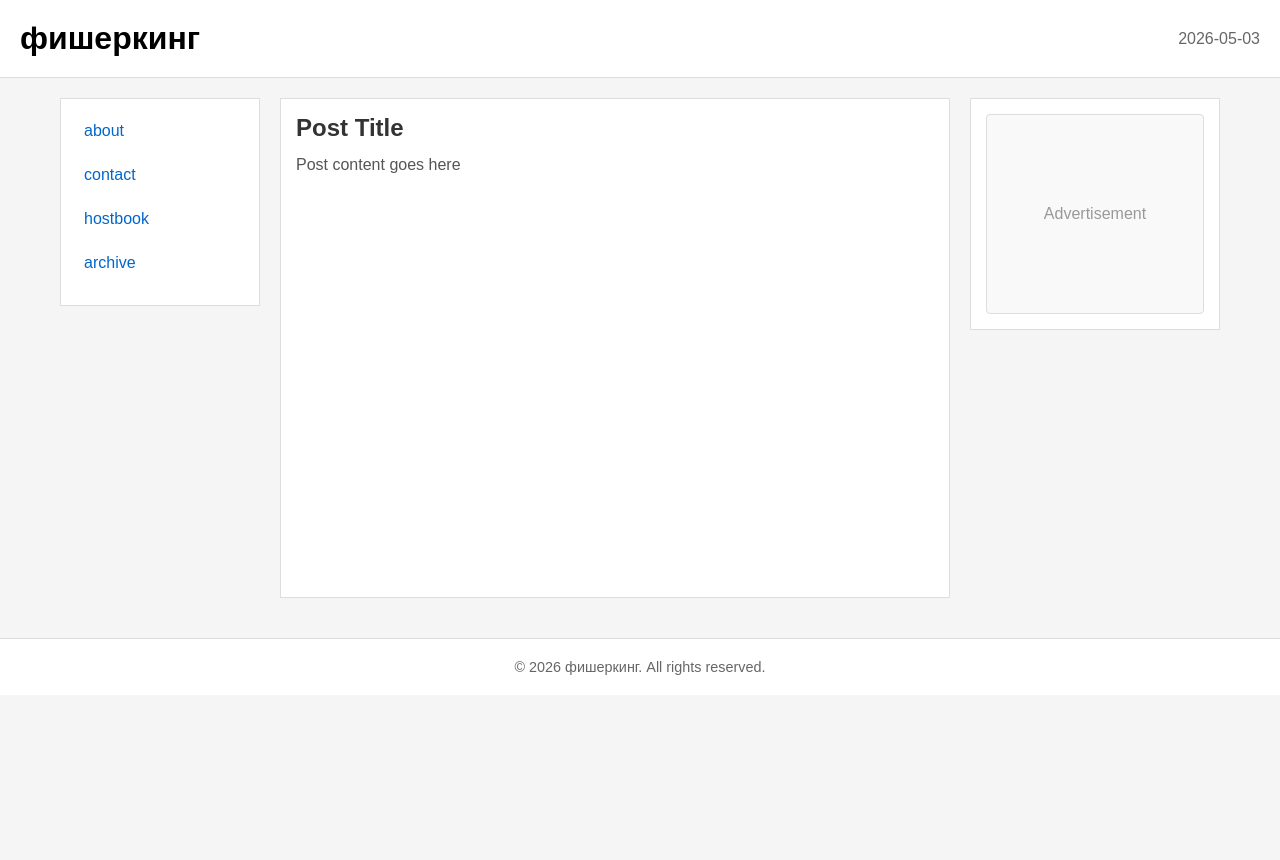
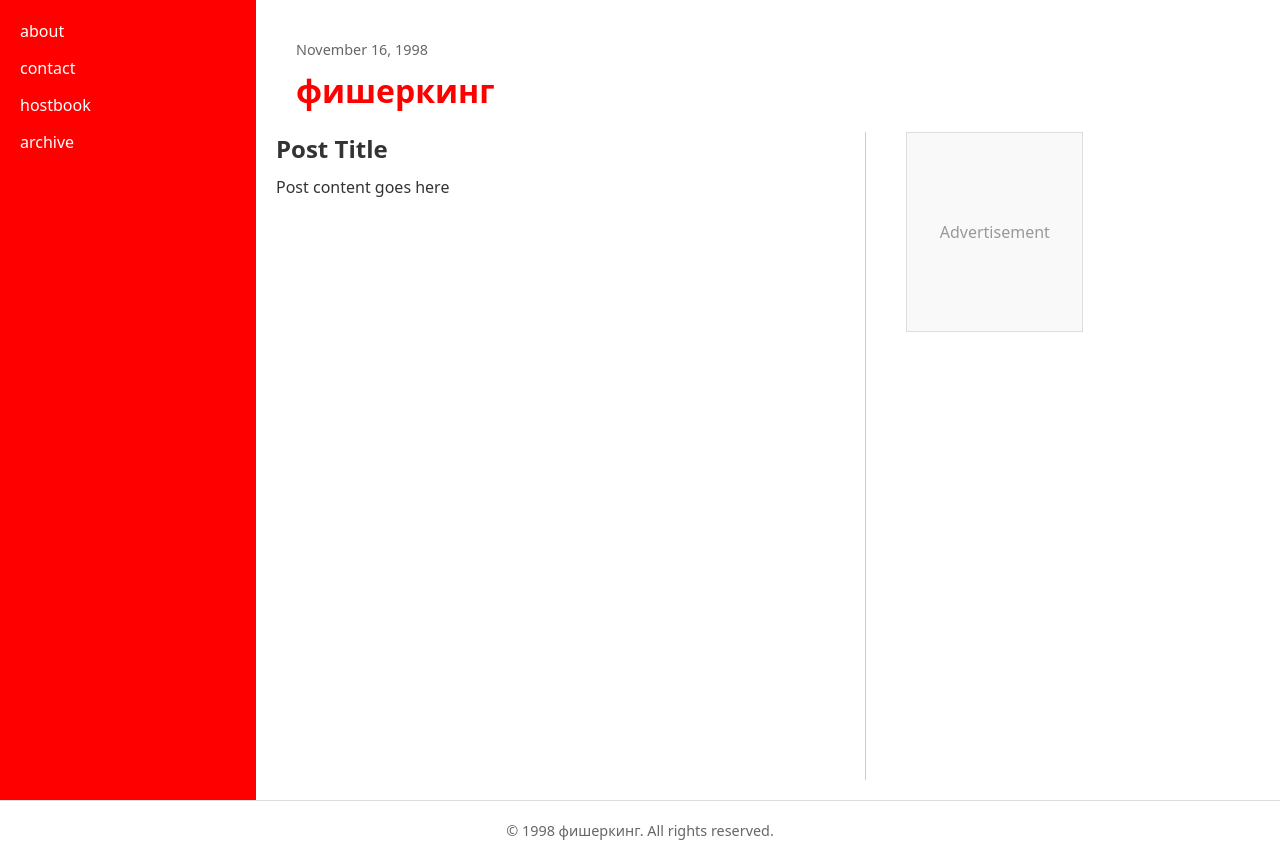
Before and after one commit to codenoria/NARKOSTORY-SITE, a plain HTML site: page index.html in a window 1280 px wide. Before the commit the page ends 800 px from the top, so only its background shows below. Drawn offline with Linux system fonts and the light colour scheme.

Commit message:
Remove inline CSS and link to external style.css file, update HTML structure

```diff
--- a/index.html
+++ b/index.html
@@ -4,134 +4,9 @@
     <meta charset="UTF-8">
     <meta name="viewport" content="width=device-width, initial-scale=1.0">
     <title>фишеркинг</title>
-    <style>
-        * {
-            margin: 0;
-            padding: 0;
-            box-sizing: border-box;
-        }
-
-        body {
-            font-family: Arial, sans-serif;
-            background-color: #f5f5f5;
-        }
-
-        header {
-            display: flex;
-            justify-content: space-between;
-            align-items: center;
-            padding: 20px;
-            background-color: #fff;
-            border-bottom: 1px solid #ddd;
-            margin-bottom: 20px;
-        }
-
-        header h1 {
-            font-size: 2em;
-        }
-
-        header div {
-            font-size: 1em;
-            color: #666;
-        }
-
-        .container {
-            display: flex;
-            gap: 20px;
-            padding: 0 20px;
-            max-width: 1200px;
-            margin: 0 auto;
-        }
-
-        .left-column {
-            flex: 0 0 200px;
-            background-color: #fff;
-            padding: 15px;
-            border: 1px solid #ddd;
-            height: fit-content;
-        }
-
-        .left-column nav ul {
-            list-style: none;
-        }
-
-        .left-column nav ul li {
-            margin-bottom: 10px;
-        }
-
-        .left-column nav ul li a {
-            text-decoration: none;
-            color: #0066cc;
-            display: block;
-            padding: 8px;
-            border-radius: 4px;
-            transition: background-color 0.3s;
-        }
-
-        .left-column nav ul li a:hover {
-            background-color: #f0f0f0;
-        }
-
-        .center-column {
-            flex: 1;
-            background-color: #fff;
-            padding: 15px;
-            border: 1px solid #ddd;
-            min-height: 500px;
-        }
-
-        .center-column article {
-            margin-bottom: 30px;
-        }
-
-        .center-column article h2 {
-            margin-bottom: 10px;
-            color: #333;
-        }
-
-        .center-column article p {
-            line-height: 1.6;
-            color: #555;
-        }
-
-        .right-column {
-            flex: 0 0 250px;
-            background-color: #fff;
-            padding: 15px;
-            border: 1px solid #ddd;
-            height: fit-content;
-        }
-
-        .right-column .ad {
-            background-color: #f9f9f9;
-            padding: 15px;
-            border: 1px solid #ddd;
-            border-radius: 4px;
-            text-align: center;
-            color: #999;
-            min-height: 200px;
-            display: flex;
-            align-items: center;
-            justify-content: center;
-        }
-
-        footer {
-            text-align: center;
-            padding: 20px;
-            background-color: #fff;
-            border-top: 1px solid #ddd;
-            margin-top: 40px;
-            color: #666;
-            font-size: 0.9em;
-        }
-    </style>
+    <link rel="stylesheet" href="style.css">
 </head>
 <body>
-    <header>
-        <h1>фишеркинг</h1>
-        <div>2026-05-03</div>
-    </header>
-
     <div class="container">
         <!-- Left Sidebar - Menu -->
         <aside class="left-column">
@@ -145,6 +20,18 @@
             </nav>
         </aside>
 
+        <!-- Main Content Wrapper -->
+        <div class="content-wrapper">
+            <!-- Header -->
+            <header>
+                <div class="header-top">
+                    <div class="date-display">November 16, 1998</div>
+                    <h1>фишеркинг</h1>
+                </div>
+            </header>
+
+            <!-- Content Container -->
+            <div class="content-container">
                 <!-- Center - Posts -->
                 <main class="center-column">
                     <section class="posts">
@@ -162,9 +49,11 @@
                     </section>
                 </aside>
             </div>
+        </div>
+    </div>
 
     <footer>
-        <p>&copy; 2026 фишеркинг. All rights reserved.</p>
+        <p>&copy; 1998 фишеркинг. All rights reserved.</p>
     </footer>
 </body>
 </html>
```
Lines whose indentation alone changed are shown as unchanged.
